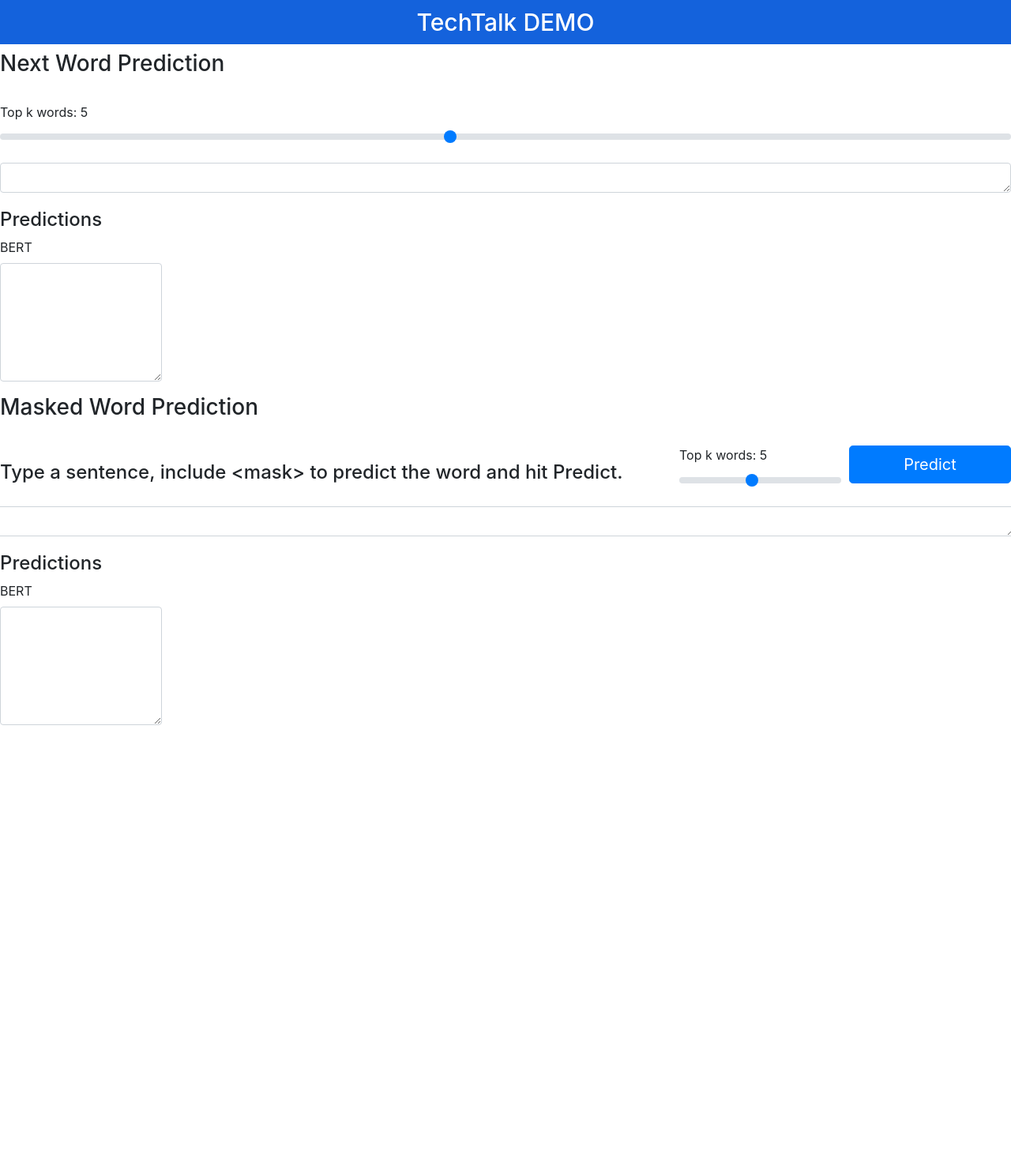
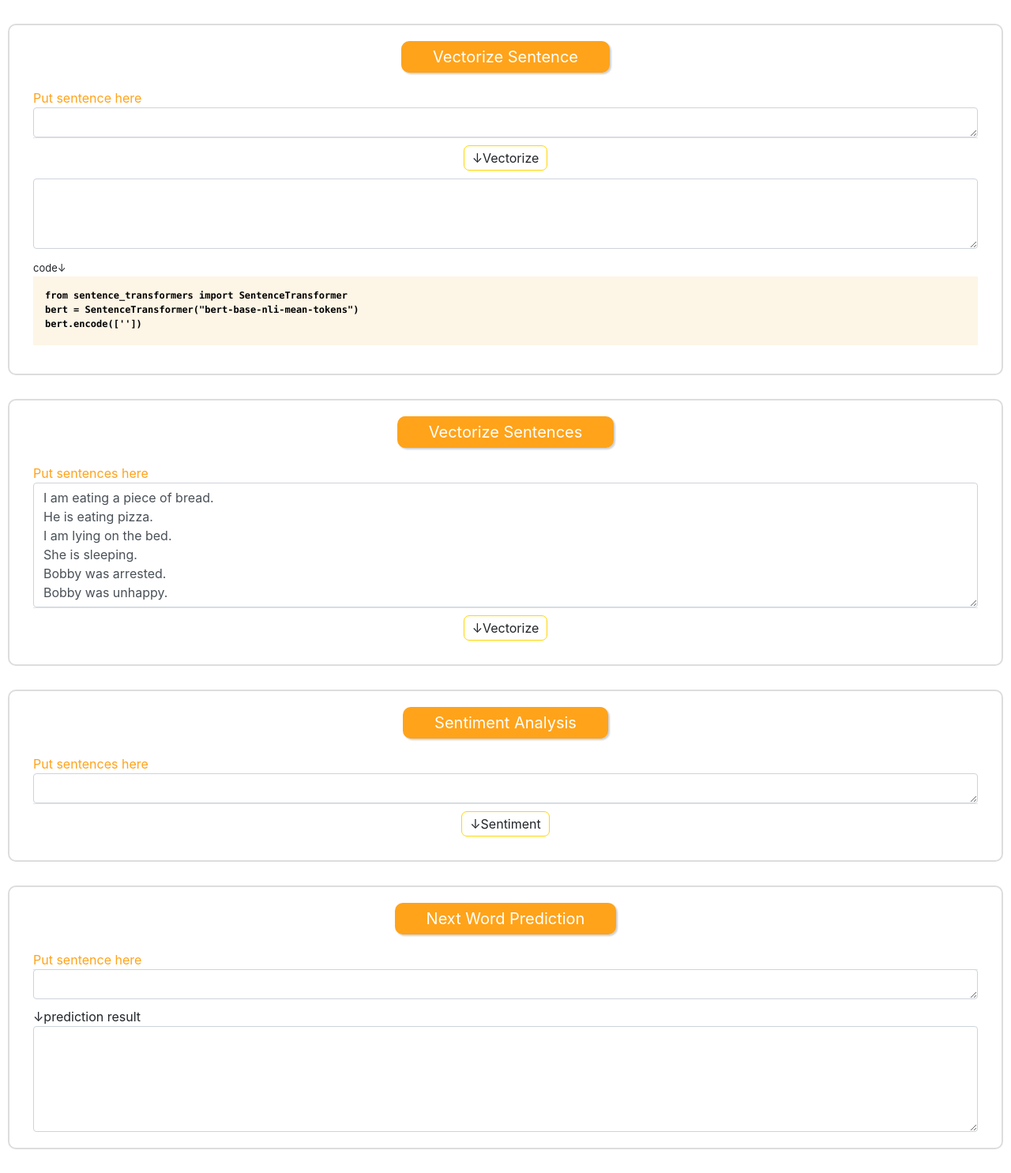
Before and after one commit to kiccho1101/bert_demo_app, a Flask app: page / in a window 1280 px wide. Shown: the whole page at 79% size. Before the commit the page ends 918 px from the top, so only its background shows below. Run offline with Flask 2, Linux system fonts and the light colour scheme; parts of the project's set-up code (start-up, migrations or seed data) failed here and were passed over; some libraries are stand-ins or nearby versions.

Commit message:
added vectorize, plot, sentiment analysis

```diff
--- a/app.py
+++ b/app.py
@@ -2,6 +2,7 @@
 from flask import Flask, request, render_template
 import json
 import main
+from typing import List
 
 app = Flask(__name__)
 
@@ -9,6 +10,56 @@
 @app.route("/")
 def index():
     return render_template("index.html")
+
+
+@app.route("/vectorize_sentences", methods={"post"})
+def vectorize_sentences():
+    try:
+        input_sentences: List[str] = request.json["input_text"].split("\n")
+        res = main.vectorize_sentences(input_sentences)
+        return app.response_class(
+            response=json.dumps(res), status=200, mimetype="application/json"
+        )
+    except Exception as error:
+        err = str(error)
+        print(err)
+        return app.response_class(
+            response=json.dumps(err), status=500, mimetype="application/json"
+        )
+
+
+@app.route("/umap_comp", methods={"post"})
+def umap_comp():
+    try:
+        data: List[List[float]] = request.json["data"]
+        n_neighbors = int(request.json["n_neighbors"])
+        min_dist = float(request.json["min_dist"])
+        res = main.umap_comp(data=data, n_neighbors=n_neighbors, min_dist=min_dist)
+        return app.response_class(
+            response=json.dumps(res), status=200, mimetype="application/json"
+        )
+    except Exception as error:
+        err = str(error)
+        print(err)
+        return app.response_class(
+            response=json.dumps(err), status=500, mimetype="application/json"
+        )
+
+
+@app.route("/sentiment_analysis", methods={"post"})
+def sentiment_analysis():
+    try:
+        input_sentence: str = request.json["input_text"]
+        res = main.sentiment_analysis(input_sentence)
+        return app.response_class(
+            response=json.dumps(res), status=200, mimetype="application/json"
+        )
+    except Exception as error:
+        err = str(error)
+        print(err)
+        return app.response_class(
+            response=json.dumps(err), status=500, mimetype="application/json"
+        )
 
 
 @app.route("/get_end_predictions", methods=["post"])
--- a/static/css/app.css
+++ b/static/css/app.css
@@ -1,7 +1,7 @@
 .overlay {
   width: 100%;
   height: 100%;
-  position: absolute;
+  position: fixed;
   text-align: center;
   display: none;
   z-index: 1000 !important;
@@ -10,40 +10,68 @@
 
 .spinner-border {
   top: 50% !important;
-  position: absolute;
+  position: fixed;
 }
 
-h2 {
-  font-size: 30px;
-  text-align: center;
-  width: 100%;
-  background: #1462dc;
-  padding: 13px;
-  line-height: 30px;
+.btn {
+  transition-duration: 0.1s;
+  border: 1px solid #ffd700;
+  border-radius: 7px;
+  padding: 3px 10px;
+}
+.btn:hover {
+  background-color: #ffd700;
   color: white;
 }
 
-h4 {
-  margin-top: 20px;
+.label-text {
+  color: #ffa31a;
+  box-shadow: 0 1px 0 rgba(0, 0, 0, 0.1);
 }
 
-.input-group-text.positive {
-  background-color: #c5ffdb !important;
+.task {
+  margin: 30px 10px;
+  padding: 20px 30px;
+  border: 2px solid #dddddd;
+  border-radius: 10px;
+}
+.task-title-area {
+  text-align: center;
+  margin-bottom: 20px;
 }
 
-.input-group-text.negative {
-  background-color: #fddddd !important;
+.task-title-chip {
+  display: inline-block;
+  padding: 5px 40px;
+  background: #ffa31a;
+  color: white;
+  border-radius: 10px;
+  font-size: 20px;
+  box-shadow: 2px 2px 2px 0 rgba(100, 100, 100, 0.3);
 }
 
-.row {
-  margin-top: 10px;
+.code {
+  background: #fdf5e6;
+  color: black;
+  font-size: 12px;
+  border: none;
+  font-weight: bold;
 }
 
 .txt_response {
-  background-color: #fff !important;
-  height: 150px !important;
+  height: 100px;
+  background-color: white !important;
+  font-weight: bold;
 }
 
-#max_paragraphs {
-  margin-top: 7px !important;
+#vec_sin_result_bert {
+  font-size: 10px;
 }
+
+.sa-result {
+  text-align: center;
+}
+
+#sa_result_emoji {
+  font-size: 50px;
+}
--- a/static/js/app.js
+++ b/static/js/app.js
@@ -1,74 +1,183 @@
-var data = []
-var token = ""
+var data = [];
+var token = "";
 
 jQuery(document).ready(function () {
-    var slider = $('#max_words')
-    slider.on('change mousemove', function (evt) {
-        $('#label_max_words').text('Top k words: ' + slider.val())
-    })
+  let sentences = [
+    "I am eating a piece of bread.",
+    "He is eating pizza.",
+    "I am lying on the bed.",
+    "She is sleeping.",
+    "Bobby was arrested.",
+    "Bobby was unhappy.",
+  ];
+  $("#vec_input").val(sentences.join("\n"));
 
-    var slider_mask = $('#max_words_mask')
-    slider_mask.on('change mousemove', function (evt) {
-        $('#label_max_words').text('Top k words: ' + slider_mask.val())
-    })
-
-    $('#input_text').on('keyup', function (e) {
-        if (e.key == ' ') {
+  // Vectorize Sentence
+  $("#vectorize_single_sentence").click(function (e) {
+    const input_text = $("#vec_sin_input").val();
+    if (input_text !== "") {
+      $("#vec_sin_code").text(input_text);
       $.ajax({
-                url: '/get_end_predictions',
+        url: "/vectorize_sentences",
         type: "post",
         contentType: "application/json",
         dataType: "json",
         data: JSON.stringify({
-                    "input_text": $('#input_text').val(),
-                    "top_k": slider.val(),
+          input_text: input_text,
         }),
         beforeSend: function () {
-                    $('.overlay').show()
+          $(".overlay").show();
         },
         complete: function () {
-                    $('.overlay').hide()
-                }
-            }).done(function (jsondata, textStatus, jqXHR) {
-                console.log(jsondata)
-                $('#text_bert').val(jsondata['bert'])
-                $('#text_xlnet').val(jsondata['xlnet'])
-                $('#text_xlm').val(jsondata['xlm'])
-                $('#text_bart').val(jsondata['bart'])
-                $('#text_electra').val(jsondata['electra'])
-                $('#text_roberta').val(jsondata['roberta'])
-            }).fail(function (jsondata, textStatus, jqXHR) {
-                console.log(jsondata)
+          $(".overlay").hide();
+        },
+      })
+        .done(function (jsondata, textStatus, jqXHR) {
+          console.log(jsondata);
+          $("#vec_sin_result_bert").val(
+            `[\n    ${jsondata["bert"][0]
+              .map(function (a) {
+                return String(a);
+              })
+              .join(",\n    ")}\n]`
+          );
+        })
+        .fail(function (jsondata, textStatus, jqXHR) {
+          console.log(jsondata);
         });
     }
-    })
+  });
 
-    $('#btn-process').on('click', function () {
+  // Vectorize Sentence
+  $("#vectorize_sentences").click(function (e) {
+    const input_text = $("#vec_input").val();
+    if (input_text.length > 0) {
+      const text = input_text.split("\n");
       $.ajax({
-            url: '/get_mask_predictions',
+        url: "/vectorize_sentences",
         type: "post",
         contentType: "application/json",
         dataType: "json",
         data: JSON.stringify({
-                "input_text": $('#mask_input_text').val(),
-                "top_k": slider_mask.val(),
+          input_text: input_text,
+        }),
+      })
+        .done(function (jsondata, textStatus, jqXHR) {
+          $.ajax({
+            url: "/umap_comp",
+            type: "post",
+            contentType: "application/json",
+            dataType: "json",
+            data: JSON.stringify({
+              data: jsondata["bert"],
+              n_neighbors: 2,
+              min_dist: 0.01,
             }),
             beforeSend: function () {
-                $('.overlay').show()
+              $(".overlay").show();
             },
             complete: function () {
-                $('.overlay').hide()
+              $(".overlay").hide();
+            },
+          })
+            .done(function (compdata, textStatus, jqXHR) {
+              $("#vec_plot").css("height", "400px");
+              console.log(compdata);
+              const x = [];
+              const y = [];
+              for (const xy of compdata) {
+                x.push(xy[0]);
+                y.push(xy[1]);
               }
-        }).done(function (jsondata, textStatus, jqXHR) {
-            console.log(jsondata)
-            $('#mask_text_bert').val(jsondata['bert'])
-            $('#mask_text_xlnet').val(jsondata['xlnet'])
-            $('#mask_text_xlm').val(jsondata['xlm'])
-            $('#mask_text_bart').val(jsondata['bart'])
-            $('#mask_text_electra').val(jsondata['electra'])
-            $('#mask_text_roberta').val(jsondata['roberta'])
-        }).fail(function (jsondata, textStatus, jqXHR) {
-            console.log(jsondata)
+              const data = [
+                {
+                  x: x,
+                  y: y,
+                  text: text,
+                  type: "scatter",
+                  mode: "markers",
+                },
+              ];
+              const layout = {
+                hovermode: "closest",
+                title: "Plot the vectorized sentences",
+              };
+              Plotly.newPlot("vec_plot", data, layout);
+            })
+            .fail(function (jsondata2, textStatus, jqXHR) {
+              console.log(jsondata2);
             });
         })
+        .fail(function (jsondata1, textStatus, jqXHR) {
+          console.log(jsondata1);
+        });
+    }
+  });
+
+  // Sentiment Analysis
+  $("#sentiment_analysis").click(function (e) {
+    const input_text = $("#sa_input").val();
+    if (input_text !== "") {
+      // $("#vec_sin_code").text(input_text);
+      $.ajax({
+        url: "/sentiment_analysis",
+        type: "post",
+        contentType: "application/json",
+        dataType: "json",
+        data: JSON.stringify({
+          input_text: input_text,
+        }),
+        beforeSend: function () {
+          $(".overlay").show();
+        },
+        complete: function () {
+          $(".overlay").hide();
+        },
       })
+        .done(function (score, textStatus, jqXHR) {
+          let emoji = "";
+          if (score > 0.7) {
+            emoji = "😋";
+          } else if (score < 0.3) {
+            emoji = "😫";
+          } else {
+            emoji = "😃";
+          }
+          $("#sa_result_emoji").text(emoji);
+          $("#sa_result_score").text(String(score));
+        })
+        .fail(function (jsondata, textStatus, jqXHR) {
+          console.log(jsondata);
+        });
+    }
+  });
+
+  // Next Word Prediction
+  $("#nwp_input").on("keyup", function (e) {
+    if (e.key == " ") {
+      $.ajax({
+        url: "/get_end_predictions",
+        type: "post",
+        contentType: "application/json",
+        dataType: "json",
+        data: JSON.stringify({
+          input_text: $("#nwp_input").val(),
+          top_k: 5,
+        }),
+        beforeSend: function () {
+          $(".overlay").show();
+        },
+        complete: function () {
+          $(".overlay").hide();
+        },
+      })
+        .done(function (jsondata, textStatus, jqXHR) {
+          console.log(jsondata);
+          $("#nwp_result_bert").val(jsondata["bert"]);
+        })
+        .fail(function (jsondata, textStatus, jqXHR) {
+          console.log(jsondata);
+        });
+    }
+  });
+});
--- a/templates/index.html
+++ b/templates/index.html
@@ -1,5 +1,6 @@
 <!DOCTYPE html>
 <html lang="en">
+
 <head>
   <meta charset="utf-8" />
   <meta name="viewport" content="width=device-width, initial-scale=1" />
@@ -10,117 +11,95 @@
   <script src="../static/js/bootstrap.min.js"></script>
   <script src="../static/js/bootstrap-suggest.js"></script>
   <script src="../static/js/app.js"></script>
+  <script src="https://cdn.rawgit.com/google/code-prettify/master/loader/run_prettify.js"></script>
+  <script src="https://cdn.plot.ly/plotly-latest.min.js"></script>
 
-    <link
-      href="https://fonts.googleapis.com/css?family=Josefin+Sans:300|Open+Sans:300|Oxygen|Material+Icons"
-      rel="stylesheet"
-    />
+  <link href="https://fonts.googleapis.com/css?family=Josefin+Sans:300|Open+Sans:300|Oxygen|Material+Icons"
+    rel="stylesheet" />
 </head>
 
 <body>
+  <!-- spinner -->
   <div class="overlay">
     <div class="spinner-border text-primary" role="status">
       <span class="sr-only">Loading...</span>
     </div>
   </div>
-    <h2>TechTalk DEMO</h2>
-    <div>
-      <div>
-        <div class="task-title">
-          <h3>Next Word Prediction</h3>
+  <!-- spinner end -->
+
+  <!-- Vectorize Sentence -->
+  <div id="vectorize_sentence" class="task">
+    <div class="task-title-area">
+      <div class="task-title-chip">Vectorize Sentence</div>
     </div>
-        <div class="form-group">
-          <br />
-          <label for="max_words" id="label_max_words">Top k words: 5</label>
-          <input
-            type="range"
-            class="custom-range"
-            min="1"
-            max="10"
-            value="5"
-            step="1"
-            id="max_words"
-          />
+    <div class="label-text">
+      Put sentence here
+      <textarea class="form-control" id="vec_sin_input" rows="1"></textarea>
     </div>
+    <div style="margin: 10px 0; text-align: center;">
+      <button id="vectorize_single_sentence" class="btn">↓Vectorize</button>
+    </div>
+    <textarea class="form-control txt_response" id="vec_sin_result_bert" rows="5" readonly></textarea>
+    <div style="margin-top:15px; font-size:13px;">code↓</div>
+    <pre class="code prettyprint lang-py" style="padding-top:15px; padding-left:15px; border: none;">
+from sentence_transformers import SentenceTransformer
+bert = SentenceTransformer("bert-base-nli-mean-tokens")
+bert.encode(['<span id="vec_sin_code"></span>'])
+    </pre>
+  </div>
+  <!-- Vectorize Sentence End-->
 
-        <textarea
-          class="form-control txt_input"
-          id="input_text"
-          rows="1"
-        ></textarea>
+  <!-- Vectorize Sentences -->
+  <div id="vectorize_sentences" class="task">
+    <div class="task-title-area">
+      <div class="task-title-chip">Vectorize Sentences</div>
+    </div>
+    <div class="label-text">
+      Put sentences here
+      <textarea class="form-control" id="vec_input" rows="6"></textarea>
+    </div>
+    <div style="margin: 10px 0; text-align: center;">
+      <button id="vectorize_sentences" class="btn">↓Vectorize</button>
+    </div>
+    <div id="vec_plot"></div>
+  </div>
+  <!-- Vectorize Sentences End-->
 
-        <h4>Predictions</h4>
-        <div class="form-row">
-          <div class="form-group col-md-2">
-            <label for="text_paragraphs">BERT</label>
-            <textarea
-              class="form-control txt_response"
-              id="text_bert"
-              readonly
-            ></textarea>
+  <!-- Sentiment Analysis -->
+  <div id="sentiment_analysis" class="task">
+    <div class="task-title-area">
+      <div class="task-title-chip">Sentiment Analysis</div>
+    </div>
+    <div class="label-text">
+      Put sentences here
+      <textarea class="form-control" id="sa_input" rows="1"></textarea>
+    </div>
+    <div style="margin: 10px 0; text-align: center;">
+      <button id="sentiment_analysis" class="btn">↓Sentiment</button>
+    </div>
+    <div class="sa-result">
+      <span id="sa_result_emoji"></span>
+      <span id="sa_result_score"></span>
     </div>
   </div>
+  <!-- Sentiment Analysis End-->
 
-        <div>
-          <div class="task-title">
-            <h3>Masked Word Prediction</h3>
+  <!-- Next Word Prediction -->
+  <div id="next_word_prediction" class="task">
+    <div class="task-title-area">
+      <div class="task-title-chip">Next Word Prediction</div>
     </div>
+    <div style="margin: 10px 0;">
+      <div class="label-text">Put sentence here</div>
+      <textarea class="form-control" id="nwp_input" rows="1"></textarea>
+    </div>
+    <div>↓prediction result</div>
+    <textarea class="form-control txt_response" id="nwp_result_bert" rows="5" readonly></textarea>
+  </div>
+  <!-- Next Word Prediction End-->
 
-          <div class="form-row">
-            <div class="form-group col-md-8">
-              <br />
-              <h4>
-                Type a sentence, include &lt;mask&gt; to predict the word and
-                hit Predict.
-              </h4>
-            </div>
-            <div class="form-group col-md-2">
-              <br />
-              <label for="max_words" id="label_max_words">Top k words: 5</label>
-              <input
-                type="range"
-                class="custom-range"
-                min="1"
-                max="10"
-                value="5"
-                step="1"
-                id="max_words_mask"
-              />
-            </div>
-            <div class="form-group col-md-2">
-              <label></label>
-              <button
-                type="button"
-                class="btn btn-primary btn-lg btn-block"
-                id="btn-process"
-              >
-                Predict
-              </button>
-            </div>
-          </div>
-          <div class="form-row">
-            <textarea
-              class="form-control txt_input"
-              id="mask_input_text"
-              rows="1"
-            ></textarea>
-          </div>
 
-          <h4>Predictions</h4>
-          <div class="form-row">
-            <div class="form-group col-md-2">
-              <label for="text_paragraphs">BERT</label>
-              <textarea
-                class="form-control txt_response"
-                id="mask_text_bert"
-                readonly
-                rows="1"
-              ></textarea>
-            </div>
-          </div>
-        </div>
-      </div>
-      <div class="col-sm-1"></div>
-    </div>
+
 </body>
+
 </html>
```
Also changed, not shown: main.py (+34 -1 lines), sa_train.py (added, +76 -0 lines), 4 other files. Lines whose indentation alone changed are shown as unchanged.
